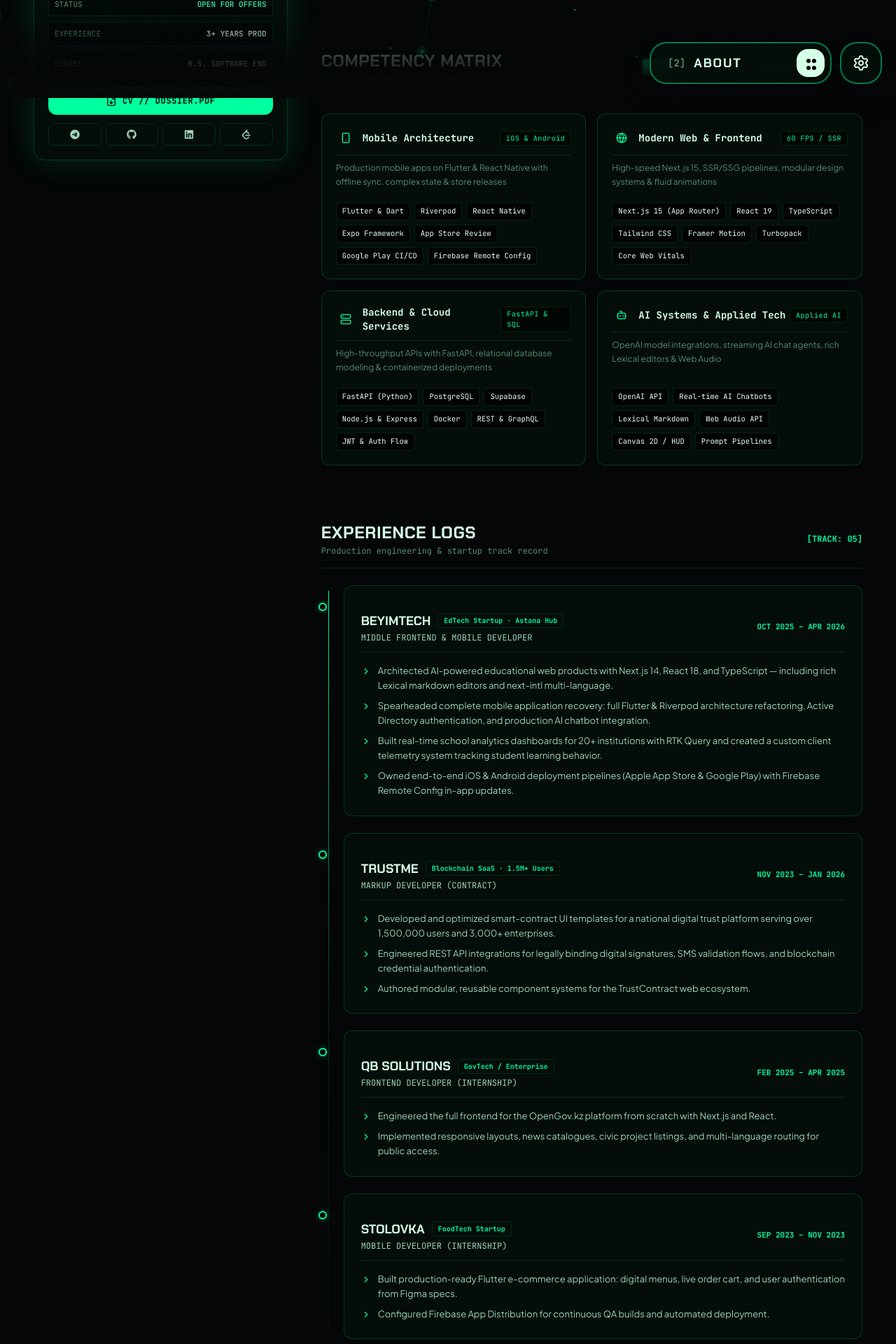
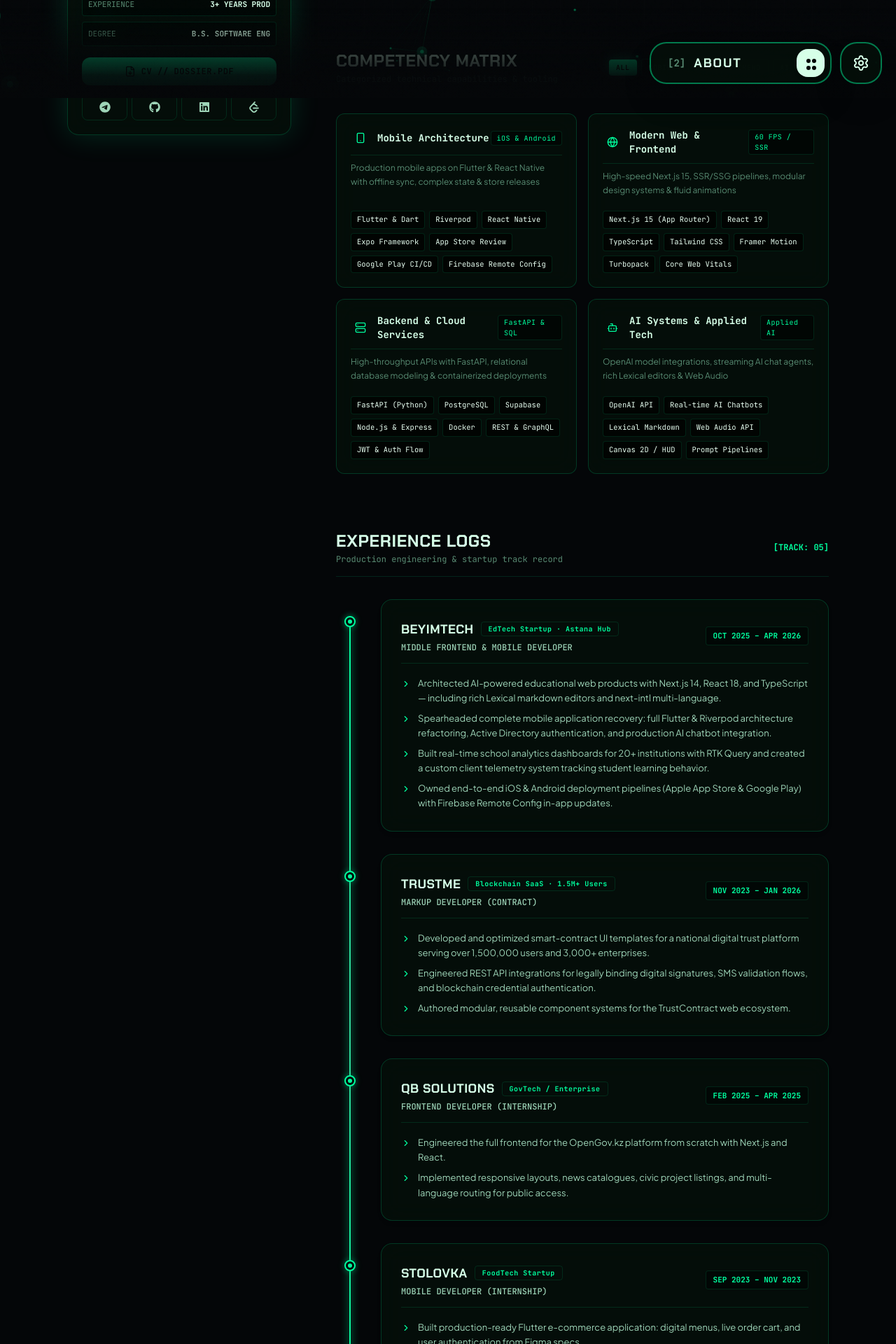
Before and after one commit to Daelijek/daelijekPortfolio, a Next.js app: page /about in a window 1280 px wide. Shown: the part 660-2580 px from the top of the page at 70% size. Built offline with nearby package versions, Linux system fonts and the light colour scheme.

Commit message:
feat(about): expand max-width to 1720px, fix timeline alignment with scroll-driven active glow, and set signature brand colors on social links

```diff
--- a/app/about/AboutContent.jsx
+++ b/app/about/AboutContent.jsx
@@ -2,7 +2,7 @@
 
 import React, { useState, useEffect, useRef } from 'react';
 import Link from 'next/link';
-import { useScroll } from 'framer-motion';
+import { motion, useScroll } from 'framer-motion';
 import { useThemeAudio } from '../../src/context/ThemeAudioContext';
 import { portfolioContent } from '../../src/data/portfolioData';
 import { soundFx } from '../../src/audio/soundEffects';
@@ -34,17 +34,26 @@
   const [scrollPercent, setScrollPercent] = useState(0);
 
   const containerRef = useRef(null);
-  const { scrollYProgress } = useScroll({
+  const timelineRef = useRef(null);
+
+  // Global Page Scroll Progress for Left Identity Pod
+  const { scrollYProgress: pageScrollProgress } = useScroll({
     target: containerRef,
     offset: ['start start', 'end end'],
   });
 
+  // Dedicated Timeline Section Scroll Progress
+  const { scrollYProgress: timelineScrollProgress } = useScroll({
+    target: timelineRef,
+    offset: ['start 85%', 'end 70%'],
+  });
+
   useEffect(() => {
-    const unsubscribe = scrollYProgress.on('change', (latest) => {
+    const unsubscribe = pageScrollProgress.on('change', (latest) => {
       setScrollPercent(Math.min(100, Math.max(0, Math.round(latest * 100))));
     });
     return () => unsubscribe();
-  }, [scrollYProgress]);
+  }, [pageScrollProgress]);
 
   const handleDownloadCv = () => {
     if (playDownload) playDownload();
@@ -179,10 +188,10 @@
   return (
     <div
       ref={containerRef}
-      className="min-h-screen pt-28 sm:pt-36 lg:pt-38 pb-32 px-6 sm:px-10 lg:px-12 max-w-7xl mx-auto font-mono"
+      className="min-h-screen pt-24 sm:pt-32 lg:pt-36 pb-32 px-6 sm:px-10 lg:px-16 xl:px-24 max-w-[1720px] mx-auto font-mono selection:bg-[var(--accent-color)] selection:text-[#040608]"
     >
-      {/* Top Header Tag */}
-      <div className="flex items-center justify-between border-b border-[var(--border-subtle)] pb-4 mb-10 sm:mb-12">
+      {/* Top Header System Tag */}
+      <div className="flex items-center justify-between border-b border-[var(--border-subtle)] pb-4 mb-8 sm:mb-12">
         <div className="flex items-center gap-3">
           <span className="w-2 h-2 rounded-full bg-[var(--accent-color)] animate-ping" />
           <span className="text-xs font-bold text-[var(--accent-color)] tracking-widest uppercase">
@@ -197,7 +206,7 @@
       </div>
 
       {/* Main Two-Column Master Layout */}
-      <div className="grid grid-cols-1 lg:grid-cols-12 gap-8 lg:gap-12 items-start">
+      <div className="grid grid-cols-1 lg:grid-cols-12 gap-8 lg:gap-12 xl:gap-16 items-start">
         {/* ========================================================= */}
         {/* LEFT COLUMN: DEDICATED STICKY PROFILE POD (PHOTO ONLY)    */}
         {/* ========================================================= */}
@@ -283,47 +292,54 @@
                 <span>{cvDownloaded ? content.nav.cvDownloaded : content.nav.downloadCv}</span>
               </a>
 
-              {/* Social Channels Pill Row */}
+              {/* Social Channels Pill Row with Authentic Brand Colors on Hover */}
               <div className="grid grid-cols-4 gap-1.5 pt-1">
+                {/* Telegram: #229ED9 */}
                 <a
                   href={content.contact.telegram}
                   target="_blank"
                   rel="noopener noreferrer"
                   onMouseEnter={playHover}
                   title="Telegram"
-                  className="flex items-center justify-center p-2 rounded-lg bg-[var(--accent-bg-subtle)] border border-[var(--border-subtle)] hover:border-[var(--accent-border)] hover:text-[var(--accent-color)] text-[var(--text-secondary)] transition-colors"
+                  className="flex items-center justify-center p-2.5 rounded-lg bg-[var(--accent-bg-subtle)] border border-[var(--border-subtle)] text-[var(--text-secondary)] hover:text-[#229ED9] hover:border-[#229ED9] hover:bg-[#229ED9]/10 hover:shadow-[0_0_15px_rgba(34,158,217,0.35)] transition-all"
                 >
-                  <FaTelegram className="w-3.5 h-3.5" />
+                  <FaTelegram className="w-4 h-4" />
                 </a>
+
+                {/* GitHub: #FFFFFF */}
                 <a
                   href={content.contact.github}
                   target="_blank"
                   rel="noopener noreferrer"
                   onMouseEnter={playHover}
                   title="GitHub"
-                  className="flex items-center justify-center p-2 rounded-lg bg-[var(--accent-bg-subtle)] border border-[var(--border-subtle)] hover:border-[var(--accent-border)] hover:text-[var(--accent-color)] text-[var(--text-secondary)] transition-colors"
+                  className="flex items-center justify-center p-2.5 rounded-lg bg-[var(--accent-bg-subtle)] border border-[var(--border-subtle)] text-[var(--text-secondary)] hover:text-white hover:border-white/80 hover:bg-white/10 hover:shadow-[0_0_15px_rgba(255,255,255,0.3)] transition-all"
                 >
-                  <FaGithub className="w-3.5 h-3.5" />
+                  <FaGithub className="w-4 h-4" />
                 </a>
+
+                {/* LinkedIn: #0A66C2 */}
                 <a
                   href={content.contact.linkedin}
                   target="_blank"
                   rel="noopener noreferrer"
                   onMouseEnter={playHover}
                   title="LinkedIn"
-                  className="flex items-center justify-center p-2 rounded-lg bg-[var(--accent-bg-subtle)] border border-[var(--border-subtle)] hover:border-[var(--accent-border)] hover:text-[var(--accent-color)] text-[var(--text-secondary)] transition-colors"
+                  className="flex items-center justify-center p-2.5 rounded-lg bg-[var(--accent-bg-subtle)] border border-[var(--border-subtle)] text-[var(--text-secondary)] hover:text-[#0A66C2] hover:border-[#0A66C2] hover:bg-[#0A66C2]/10 hover:shadow-[0_0_15px_rgba(10,102,194,0.35)] transition-all"
                 >
-                  <FaLinkedin className="w-3.5 h-3.5" />
+                  <FaLinkedin className="w-4 h-4" />
                 </a>
+
+                {/* LeetCode: #FFA116 */}
                 <a
                   href={content.contact.leetcode || 'https://leetcode.com/u/Daelijek/'}
                   target="_blank"
                   rel="noopener noreferrer"
                   onMouseEnter={playHover}
                   title="LeetCode"
-                  className="flex items-center justify-center p-2 rounded-lg bg-[var(--accent-bg-subtle)] border border-[var(--border-subtle)] hover:border-amber-400/50 hover:text-amber-400 text-[var(--text-secondary)] transition-colors"
+                  className="flex items-center justify-center p-2.5 rounded-lg bg-[var(--accent-bg-subtle)] border border-[var(--border-subtle)] text-[var(--text-secondary)] hover:text-[#FFA116] hover:border-[#FFA116] hover:bg-[#FFA116]/10 hover:shadow-[0_0_15px_rgba(255,161,22,0.35)] transition-all"
                 >
-                  <SiLeetcode className="w-3.5 h-3.5" />
+                  <SiLeetcode className="w-4 h-4" />
                 </a>
               </div>
             </div>
@@ -474,8 +490,8 @@
             </div>
           </section>
 
-          {/* 4. CAREER TELEMETRY TIMELINE */}
-          <section className="space-y-6">
+          {/* 4. CAREER TELEMETRY TIMELINE (PERFECTLY ALIGNED & SCROLL-DRIVEN) */}
+          <section className="space-y-8" ref={timelineRef}>
             <div className="border-b border-[var(--border-subtle)] pb-4 flex items-center justify-between">
               <div>
                 <h2 className="text-xl sm:text-2xl font-bold text-[var(--heading-tint)] font-display uppercase tracking-wide">
@@ -488,41 +504,54 @@
               </span>
             </div>
 
-            {/* Vertical Timeline Track with Glowing Spine */}
-            <div className="relative pl-6 sm:pl-8 space-y-6 before:absolute before:left-2 sm:before:left-2.5 before:top-2 before:bottom-2 before:w-[1.5px] before:bg-gradient-to-b before:from-[var(--accent-color)] before:via-[var(--border-subtle)] before:to-transparent">
+            {/* Geometric Kinetic Timeline Container */}
+            <div className="relative">
+              {/* 1. Inactive Background Guide Rail (Exact axial alignment with nodes) */}
+              <div className="absolute left-[15px] sm:left-[19px] top-6 bottom-8 w-[2px] bg-white/10 rounded-full pointer-events-none" />
+
+              {/* 2. Scroll-Driven Glowing Neon Active Line */}
+              <motion.div
+                style={{ scaleY: timelineScrollProgress, originY: 0 }}
+                className="absolute left-[15px] sm:left-[19px] top-6 bottom-8 w-[2px] bg-gradient-to-b from-[var(--accent-color)] via-emerald-400 to-[var(--accent-color)] rounded-full shadow-[0_0_12px_var(--accent-color)] origin-top pointer-events-none"
+              />
+
+              {/* 3. Timeline Items with Guaranteed Sub-Pixel Symmetry */}
+              <div className="space-y-6 sm:space-y-8">
                 {exp.logs.map((log, idx) => (
-                <div
-                  key={log.code || idx}
-                  onMouseEnter={playHover}
-                  className="relative cyber-panel p-5 sm:p-6 rounded-xl space-y-3 group hover:border-[var(--accent-border)] transition-all"
-                >
-                  {/* Glowing Node on the Vertical Spine */}
-                  <span className="absolute -left-[29px] sm:-left-[37px] top-6 w-3 h-3 rounded-full bg-black border-2 border-[var(--accent-color)] shadow-[0_0_8px_var(--accent-glow)] group-hover:scale-125 transition-transform" />
+                  <div key={log.code || idx} className="relative flex items-start gap-4 sm:gap-6 group">
+                    {/* Center Timeline Node (w-8 sm:w-10 perfectly aligns on left: 15px sm:19px) */}
+                    <div className="relative z-10 shrink-0 w-8 sm:w-10 h-8 sm:h-10 flex items-center justify-center mt-3">
+                      <div className="w-4 sm:w-4.5 h-4 sm:h-4.5 rounded-full bg-[#020504] border-2 border-[var(--accent-color)] shadow-[0_0_10px_var(--accent-glow)] group-hover:scale-125 group-hover:border-white transition-all flex items-center justify-center">
+                        <span className="w-1.5 h-1.5 rounded-full bg-[var(--accent-color)] group-hover:bg-white transition-colors" />
+                      </div>
+                    </div>
 
+                    {/* Content Cyber Panel */}
+                    <div className="flex-1 min-w-0 cyber-panel p-5 sm:p-7 rounded-2xl space-y-3.5 group-hover:border-[var(--accent-border)] transition-all shadow-md">
                       {/* Header: Company, Role & Period */}
-                  <div className="flex flex-col sm:flex-row sm:items-center justify-between border-b border-[var(--border-subtle)] pb-3 gap-2">
-                    <div className="space-y-0.5">
+                      <div className="flex flex-col sm:flex-row sm:items-center justify-between border-b border-[var(--border-subtle)] pb-3.5 gap-2">
+                        <div className="space-y-1">
                           <div className="flex items-center gap-2.5 flex-wrap">
-                        <h3 className="text-base sm:text-lg font-bold text-[var(--heading-tint)] font-display">
+                            <h3 className="text-base sm:text-lg font-bold text-[var(--heading-tint)] font-display tracking-wide">
                               {log.company}
                             </h3>
                             {log.badge && (
-                          <span className="px-2 py-0.5 rounded text-[10px] bg-[var(--accent-bg-subtle)] border border-[var(--border-subtle)] text-[var(--accent-color)] font-mono font-bold">
+                              <span className="px-2.5 py-0.5 rounded text-[10px] bg-[var(--accent-bg-subtle)] border border-[var(--border-subtle)] text-[var(--accent-color)] font-mono font-bold tracking-wider">
                                 {log.badge}
                               </span>
                             )}
                           </div>
-                      <div className="text-xs text-[var(--text-secondary)] font-mono">
+                          <div className="text-xs text-[var(--text-secondary)] font-mono font-medium">
                             {log.role}
                           </div>
                         </div>
 
-                    <div className="text-[11px] font-mono text-[var(--accent-color)] font-bold shrink-0">
+                        <div className="text-[11px] font-mono text-[var(--accent-color)] font-bold shrink-0 px-2.5 py-1 rounded bg-black/40 border border-[var(--border-subtle)]">
                           {log.period}
                         </div>
                       </div>
 
-                  {/* Bullet Points with Accent Markers */}
+                      {/* Bullet Points with Markers */}
                       <ul className="space-y-2 pt-1 font-sans">
                         {log.points.map((pt, pIdx) => (
                           <li key={pIdx} className="flex items-start gap-2.5 text-xs sm:text-[13px] text-[var(--text-secondary)] leading-relaxed">
@@ -532,7 +561,9 @@
                         ))}
                       </ul>
                     </div>
+                  </div>
                 ))}
+              </div>
             </div>
           </section>
 
--- a/app/contact/ContactContent.jsx
+++ b/app/contact/ContactContent.jsx
@@ -113,13 +113,13 @@
                 target="_blank"
                 rel="noopener noreferrer"
                 onMouseEnter={playHover}
-                className="flex items-center justify-between p-3 rounded bg-[var(--accent-bg-subtle)] hover:bg-[var(--card-hover-glow)] text-[var(--text-secondary)] hover:text-[var(--heading-tint)] border border-[var(--border-subtle)] transition-colors"
+                className="flex items-center justify-between p-3 rounded bg-[var(--accent-bg-subtle)] hover:border-white/60 hover:text-white hover:bg-white/10 text-[var(--text-secondary)] border border-[var(--border-subtle)] transition-all group"
               >
                 <div className="flex items-center gap-2.5">
-                  <FaGithub className="w-4 h-4 text-[var(--accent-color)]" />
+                  <FaGithub className="w-4 h-4 text-[var(--accent-color)] group-hover:text-white transition-colors" />
                   <span>GitHub</span>
                 </div>
-                <span className="text-[11px] text-[var(--accent-color)]">@Daelijek</span>
+                <span className="text-[11px] text-[var(--accent-color)] group-hover:text-white transition-colors">@Daelijek</span>
               </a>
 
               <a
@@ -127,13 +127,13 @@
                 target="_blank"
                 rel="noopener noreferrer"
                 onMouseEnter={playHover}
-                className="flex items-center justify-between p-3 rounded bg-[var(--accent-bg-subtle)] hover:bg-[var(--card-hover-glow)] text-[var(--text-secondary)] hover:text-[var(--heading-tint)] border border-[var(--border-subtle)] transition-colors"
+                className="flex items-center justify-between p-3 rounded bg-[var(--accent-bg-subtle)] hover:border-[#0A66C2] hover:text-[#0A66C2] hover:bg-[#0A66C2]/10 text-[var(--text-secondary)] border border-[var(--border-subtle)] transition-all group"
               >
                 <div className="flex items-center gap-2.5">
-                  <FaLinkedin className="w-4 h-4 text-[var(--accent-color)]" />
+                  <FaLinkedin className="w-4 h-4 text-[var(--accent-color)] group-hover:text-[#0A66C2] transition-colors" />
                   <span>LinkedIn</span>
                 </div>
-                <span className="text-[11px] text-[var(--accent-color)]">/in/dias-yermek</span>
+                <span className="text-[11px] text-[var(--accent-color)] group-hover:text-[#0A66C2] transition-colors">/in/dias-yermek</span>
               </a>
 
               {contact.leetcode && (
@@ -142,13 +142,13 @@
                   target="_blank"
                   rel="noopener noreferrer"
                   onMouseEnter={playHover}
-                  className="flex items-center justify-between p-3 rounded bg-[var(--accent-bg-subtle)] hover:bg-[var(--card-hover-glow)] text-[var(--text-secondary)] hover:text-[var(--heading-tint)] border border-[var(--border-subtle)] transition-colors"
+                  className="flex items-center justify-between p-3 rounded bg-[var(--accent-bg-subtle)] hover:border-[#FFA116] hover:text-[#FFA116] hover:bg-[#FFA116]/10 text-[var(--text-secondary)] border border-[var(--border-subtle)] transition-all group"
                 >
                   <div className="flex items-center gap-2.5">
-                    <SiLeetcode className="w-4 h-4 text-amber-400" />
+                    <SiLeetcode className="w-4 h-4 text-amber-400 group-hover:text-[#FFA116] transition-colors" />
                     <span>LeetCode</span>
                   </div>
-                  <span className="text-[11px] text-[var(--accent-color)]">/u/Daelijek</span>
+                  <span className="text-[11px] text-[var(--accent-color)] group-hover:text-[#FFA116] transition-colors">/u/Daelijek</span>
                 </a>
               )}
             </div>
--- a/src/components/navigation/NavHeader.jsx
+++ b/src/components/navigation/NavHeader.jsx
@@ -274,9 +274,9 @@
                         target="_blank"
                         rel="noopener noreferrer"
                         onMouseEnter={playHover}
-                        className="flex items-center gap-2 p-2.5 rounded-xl bg-[var(--accent-bg-subtle)] border border-[var(--border-subtle)] hover:border-[var(--accent-border)] hover:text-[var(--accent-color)] text-[var(--text-secondary)] transition-colors"
+                        className="flex items-center gap-2 p-2.5 rounded-xl bg-[var(--accent-bg-subtle)] border border-[var(--border-subtle)] hover:border-[#0A66C2] hover:text-[#0A66C2] hover:bg-[#0A66C2]/10 text-[var(--text-secondary)] transition-all"
                       >
-                        <span className="w-1.5 h-1.5 rounded-full bg-[var(--accent-color)] shrink-0" />
+                        <span className="w-1.5 h-1.5 rounded-full bg-[#0A66C2] shrink-0" />
                         <span className="text-xs font-mono truncate">LinkedIn</span>
                       </a>
                       <a
@@ -284,9 +284,9 @@
                         target="_blank"
                         rel="noopener noreferrer"
                         onMouseEnter={playHover}
-                        className="flex items-center gap-2 p-2.5 rounded-xl bg-[var(--accent-bg-subtle)] border border-[var(--border-subtle)] hover:border-[var(--accent-border)] hover:text-[var(--accent-color)] text-[var(--text-secondary)] transition-colors"
+                        className="flex items-center gap-2 p-2.5 rounded-xl bg-[var(--accent-bg-subtle)] border border-[var(--border-subtle)] hover:border-white/80 hover:text-white hover:bg-white/10 text-[var(--text-secondary)] transition-all"
                       >
-                        <span className="w-1.5 h-1.5 rounded-full bg-white/40 shrink-0" />
+                        <span className="w-1.5 h-1.5 rounded-full bg-white shrink-0" />
                         <span className="text-xs font-mono truncate">Github</span>
                       </a>
                       <a
@@ -294,9 +294,9 @@
                         target="_blank"
                         rel="noopener noreferrer"
                         onMouseEnter={playHover}
-                        className="flex items-center gap-2 p-2.5 rounded-xl bg-[var(--accent-bg-subtle)] border border-[var(--border-subtle)] hover:border-[var(--accent-border)] hover:text-[var(--accent-color)] text-[var(--text-secondary)] transition-colors"
+                        className="flex items-center gap-2 p-2.5 rounded-xl bg-[var(--accent-bg-subtle)] border border-[var(--border-subtle)] hover:border-[#FFA116] hover:text-[#FFA116] hover:bg-[#FFA116]/10 text-[var(--text-secondary)] transition-all"
                       >
-                        <span className="w-1.5 h-1.5 rounded-full bg-amber-400 shrink-0" />
+                        <span className="w-1.5 h-1.5 rounded-full bg-[#FFA116] shrink-0" />
                         <span className="text-xs font-mono truncate">LeetCode</span>
                       </a>
                       <a
@@ -304,9 +304,9 @@
                         target="_blank"
                         rel="noopener noreferrer"
                         onMouseEnter={playHover}
-                        className="flex items-center gap-2 p-2.5 rounded-xl bg-[var(--accent-bg-subtle)] border border-[var(--border-subtle)] hover:border-[var(--accent-border)] hover:text-[var(--accent-color)] text-[var(--text-secondary)] transition-colors"
+                        className="flex items-center gap-2 p-2.5 rounded-xl bg-[var(--accent-bg-subtle)] border border-[var(--border-subtle)] hover:border-[#229ED9] hover:text-[#229ED9] hover:bg-[#229ED9]/10 text-[var(--text-secondary)] transition-all"
                       >
-                        <span className="w-1.5 h-1.5 rounded-full bg-cyan-400 shrink-0" />
+                        <span className="w-1.5 h-1.5 rounded-full bg-[#229ED9] shrink-0" />
                         <span className="text-xs font-mono truncate">Telegram</span>
                       </a>
                     </div>
```
Also changed, not shown: app/projects/[slug]/ProjectDetailContent.jsx (+50 -26 lines). Lines whose indentation alone changed are shown as unchanged.
